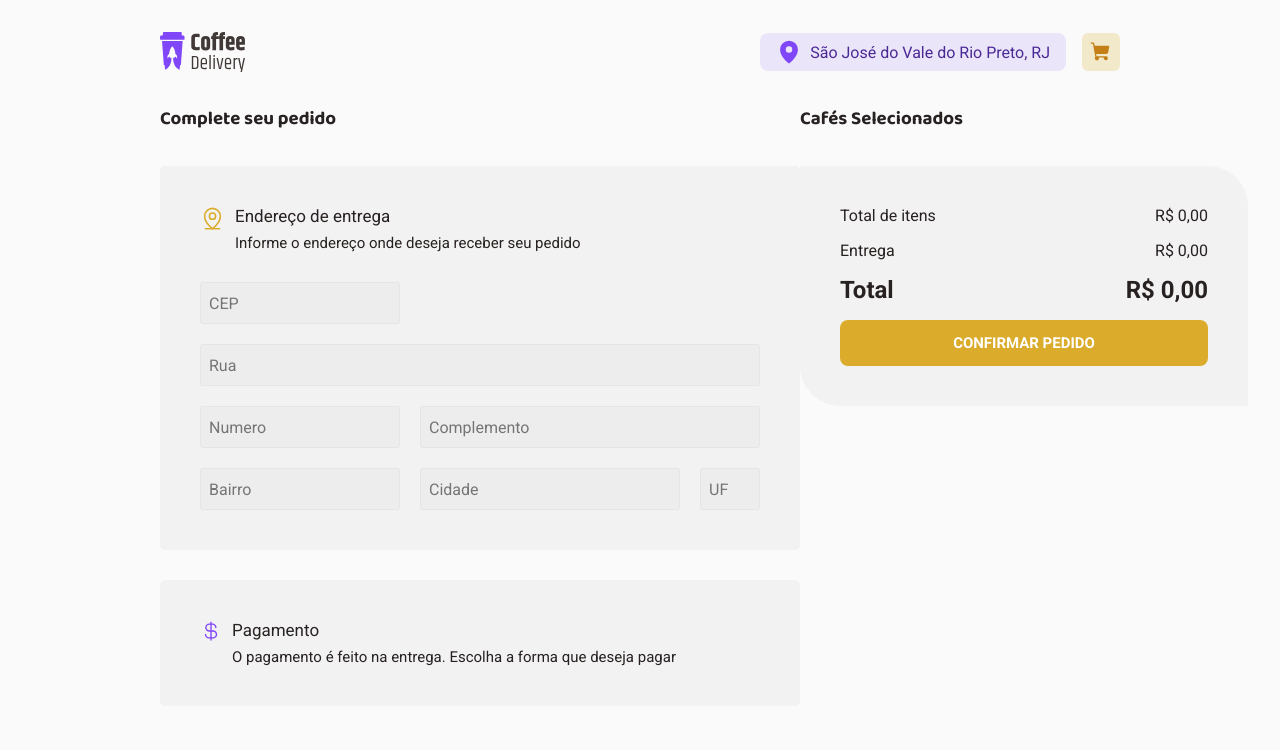
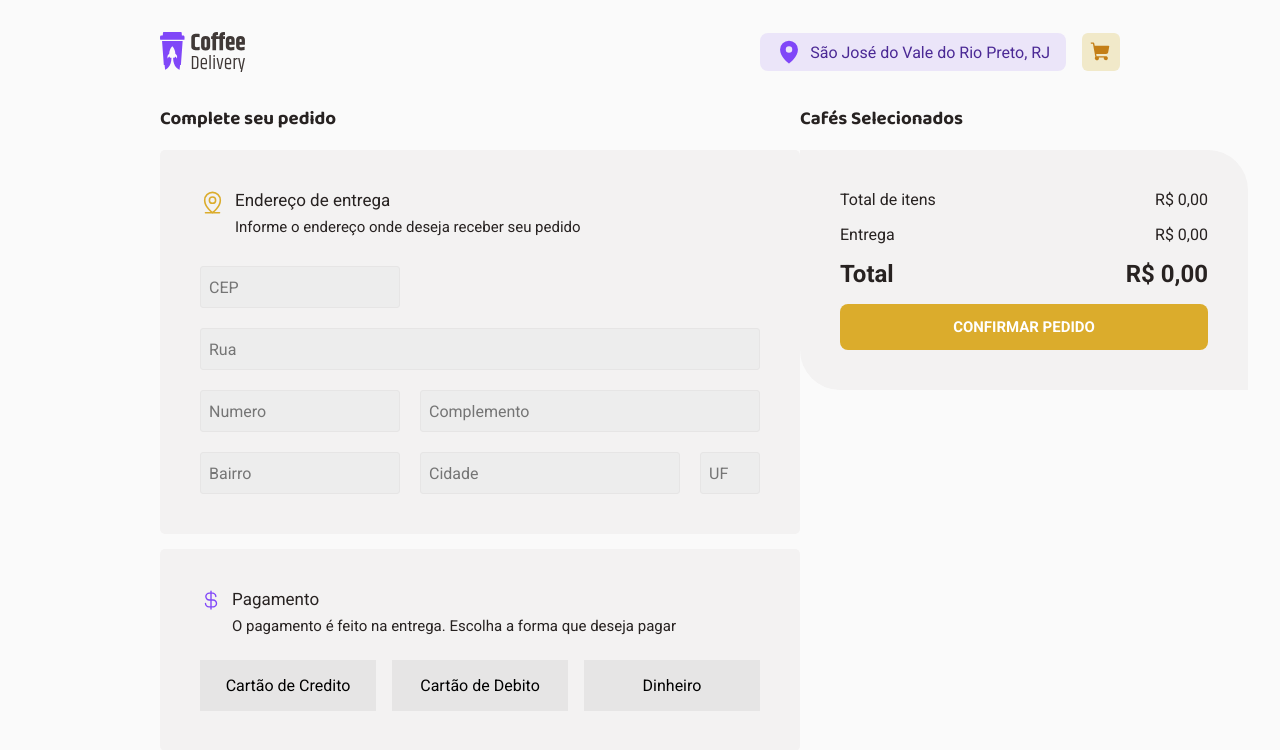
Before and after one commit to GabrielGCJ/d-02-react-js-rocketseat-coffee-delivery, a React (Vite) app: page /checkout in a window 1280 px wide. Shown: the top 750 px of the page. Built offline with nearby package versions, Linux system fonts and the light colour scheme.

Commit message:
feature/add-buttons-card

```diff
--- a/src/pages/CheckoutPage/CheckoutPage.tsx
+++ b/src/pages/CheckoutPage/CheckoutPage.tsx
@@ -2,6 +2,7 @@ import { useContext } from 'react'
 import cifrao from '../../assents/dollar-sign.svg'
 
 import {
+  ButtonsContainer,
   CepInput,
   CheckoutContainer,
   CityInput,
@@ -9,6 +10,8 @@ import {
   CoffeeBalanceContainer,
   ComplementInput,
   ConfirmationButton,
+  CreditCardButton,
+  DebitCardButton,
   DeliveryForm,
   DeliveryFormContainer,
   DeliveryValue,
@@ -18,6 +21,7 @@ import {
   IconContainer,
   InputsContainer,
   InstructionsContainer,
+  MoneyButton,
   NumberAndComplementContainer,
   NumberInput,
   RoadInput,
@@ -96,6 +100,11 @@ export const CheckoutPage = () => {
               </Text2>
             </TextInformations>
           </InstructionsContainer>
+          <ButtonsContainer>
+            <CreditCardButton>Cartão de Credito</CreditCardButton>
+            <DebitCardButton>Cartão de Debito</DebitCardButton>
+            <MoneyButton>Dinheiro</MoneyButton>
+          </ButtonsContainer>
         </FormOfPaymentContainer>
       </DeliveryFormContainer>
 
--- a/src/pages/CheckoutPage/styles.ts
+++ b/src/pages/CheckoutPage/styles.ts
@@ -37,7 +37,7 @@ export const DeliveryFormContainer = styled.div`
 export const TextDeliveryForm = styled.div`
   font-family: 'Baloo 2';
 
-  padding-bottom: 2rem;
+  padding-bottom: 1rem;
 `
 
 export const DeliveryForm = styled.div`
@@ -90,7 +90,7 @@ const BaseInput = styled.input`
   padding: 0 0.5rem;
 
   border: 1px solid ${(props) => props.theme['gray-500']};
-  /* border: ; */
+
   height: 42px;
 
   border-radius: 3px;
@@ -141,7 +141,7 @@ export const FormOfPaymentContainer = styled.div`
   display: flex;
   flex-direction: column;
 
-  margin-top: 30px;
+  margin-top: 15px;
   padding: 40px;
 
   width: 40rem;
@@ -150,6 +150,26 @@ export const FormOfPaymentContainer = styled.div`
 
   border-radius: 5px;
 `
+export const ButtonsContainer = styled.div`
+  display: flex;
+  flex-direction: row;
+  gap: 1rem;
+
+  padding-top: 25px;
+`
+
+const BaseButton = styled.button`
+  background-color: ${(props) => props.theme['gray-500']};
+  border: transparent;
+  height: 51px;
+  width: 100%;
+`
+
+export const CreditCardButton = styled(BaseButton)``
+
+export const DebitCardButton = styled(BaseButton)``
+
+export const MoneyButton = styled(BaseButton)``
 
 // ---
 
@@ -182,7 +202,7 @@ export const CoffeeAndBalance = styled.div`
 export const TextSelectedCoffees = styled.div`
   font-family: 'Baloo 2';
 
-  padding-bottom: 2rem;
+  padding-bottom: 1rem;
 `
 
 export const CoffeeBalanceContainer = styled.div`
```
